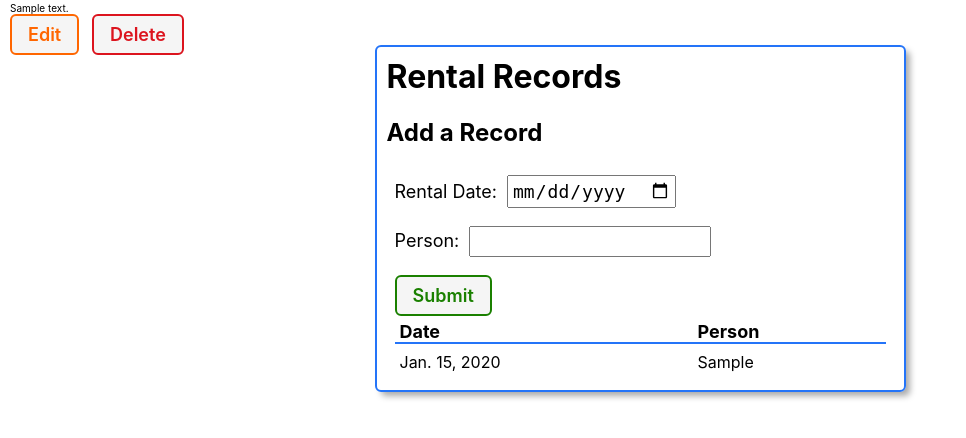
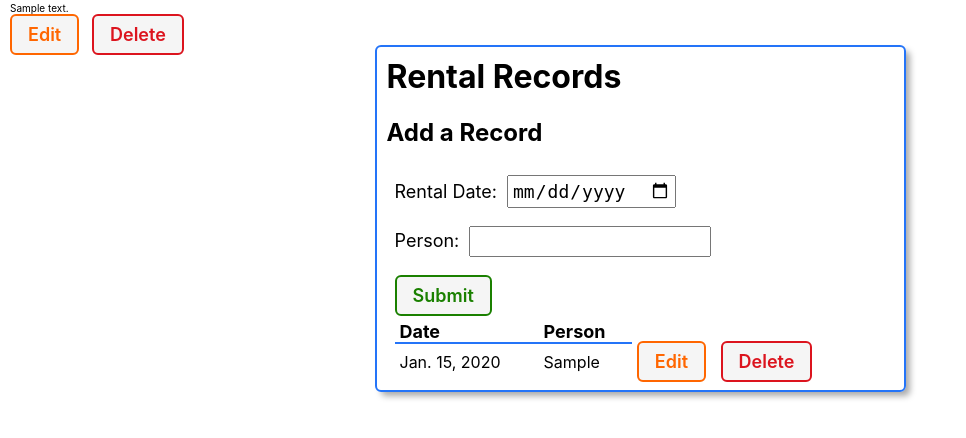
Before and after one commit to pshegde123/django-crud-app-lab, a Django app: page /cars/1/ in a window 1280 px wide. Shown: the part 299-737 px from the top of the page, without its empty margins (0-966 px from the left). Run offline with Django 5.2, Linux system fonts and the light colour scheme; tables that the repository leaves empty hold one stand-in row (values such as "Sample post").

Commit message:
Added secondary model 'Delete' functionality

```diff
--- a/main_app/models.py
+++ b/main_app/models.py
@@ -17,6 +17,7 @@ class Car(models.Model):
         # Use the 'reverse' function to dynamically find the URL for viewing this car's details
         return reverse('car-detail', kwargs={'car_id': self.id})
 
+
 class RentalRecord(models.Model):
     date = models.DateField('Rental Date')
     person = models.CharField()
--- a/main_app/templates/cars/details.html
+++ b/main_app/templates/cars/details.html
@@ -45,6 +45,10 @@
           <tr>
             <td>{{record.date}}</td>
             <td>{{record.person}}</td>
+            <td>
+              <a href="{% url 'car-update' car.id %}" class="btn warn">Edit</a>
+              <a href="{% url 'delete_rentalrecord' car.id record.id%}" class="btn danger">Delete</a>
+            </td>
           </tr>
         {% endfor %}
       </tbody>
--- a/main_app/urls.py
+++ b/main_app/urls.py
@@ -16,4 +16,5 @@ urlpatterns = [
         views.add_rentalrecord,
         name='add-rentalrecord'
     ),
+    path('cars/<int:car_id>/delete_rentalrecord/<int:record_id>', views.delete_rentalrecord, name='delete_rentalrecord'),
 ]
--- a/main_app/views.py
+++ b/main_app/views.py
@@ -2,7 +2,7 @@
 
 from django.shortcuts import render, redirect
 from django.views.generic.edit import CreateView, UpdateView, DeleteView
-from .models import Car
+from .models import Car , RentalRecord
 from .forms import RentalRecordForm
 
 # Define the home view function
@@ -36,7 +36,6 @@ class CarCreate(CreateView):
 
 class CarUpdate(UpdateView):
     model = Car
-    # Let's disallow the renaming of a cat by excluding the name field!
     fields = ['model', 'description', 'year']
 
 class CarDelete(DeleteView):
@@ -48,9 +47,12 @@ def add_rentalrecord(request, car_id):
     form = RentalRecordForm(request.POST)
     # validate the form
     if form.is_valid():
-        # don't save the form to the db until it
-        # has the cat_id assigned
         new_record = form.save(commit=False)
         new_record.car_id = car_id
         new_record.save()
     return redirect('car-detail', car_id=car_id)
+
+def delete_rentalrecord(request, car_id, record_id):
+    obj_to_delete = RentalRecord.objects.get(id=record_id)
+    obj_to_delete.delete()
+    return redirect('car-detail', car_id=car_id)
```
Also changed, not shown: main_app/forms.py (line endings or trailing spaces).
